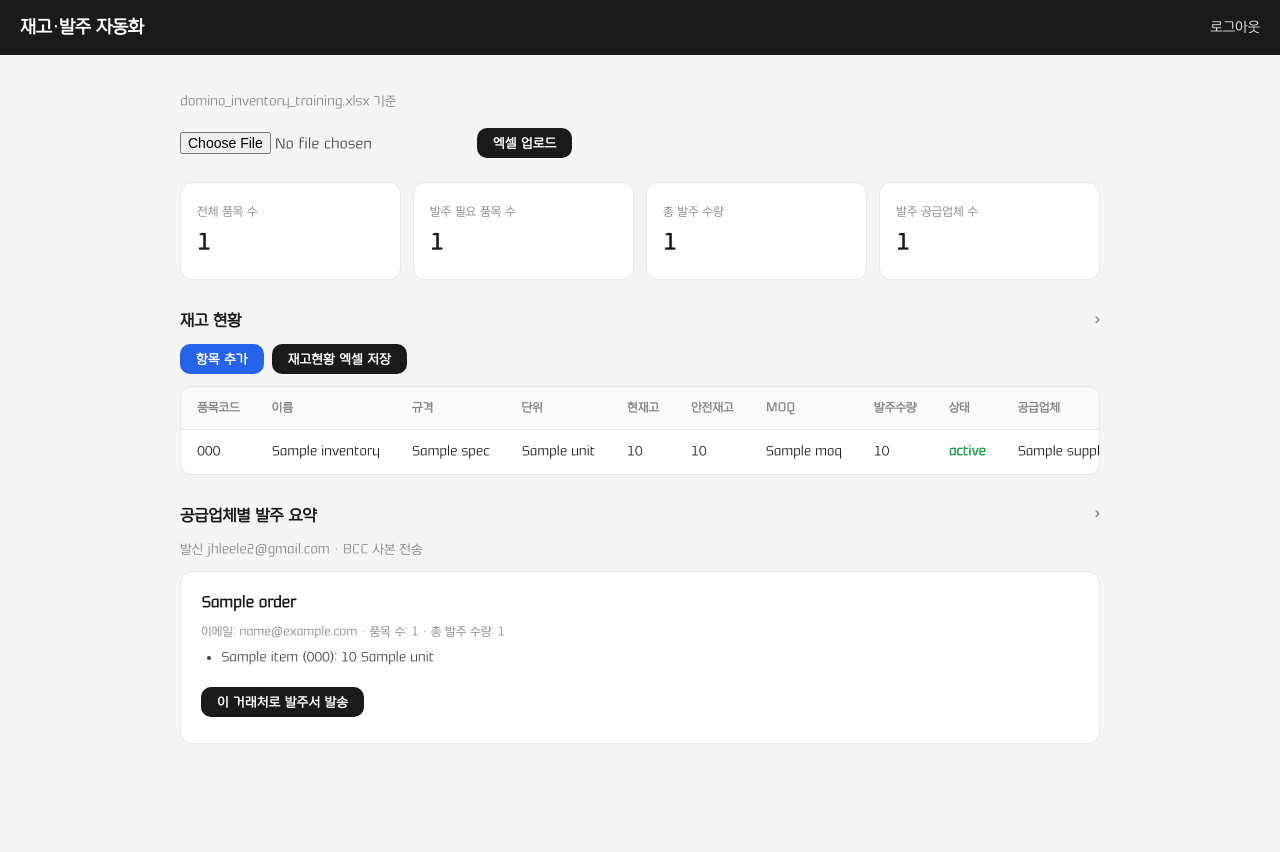
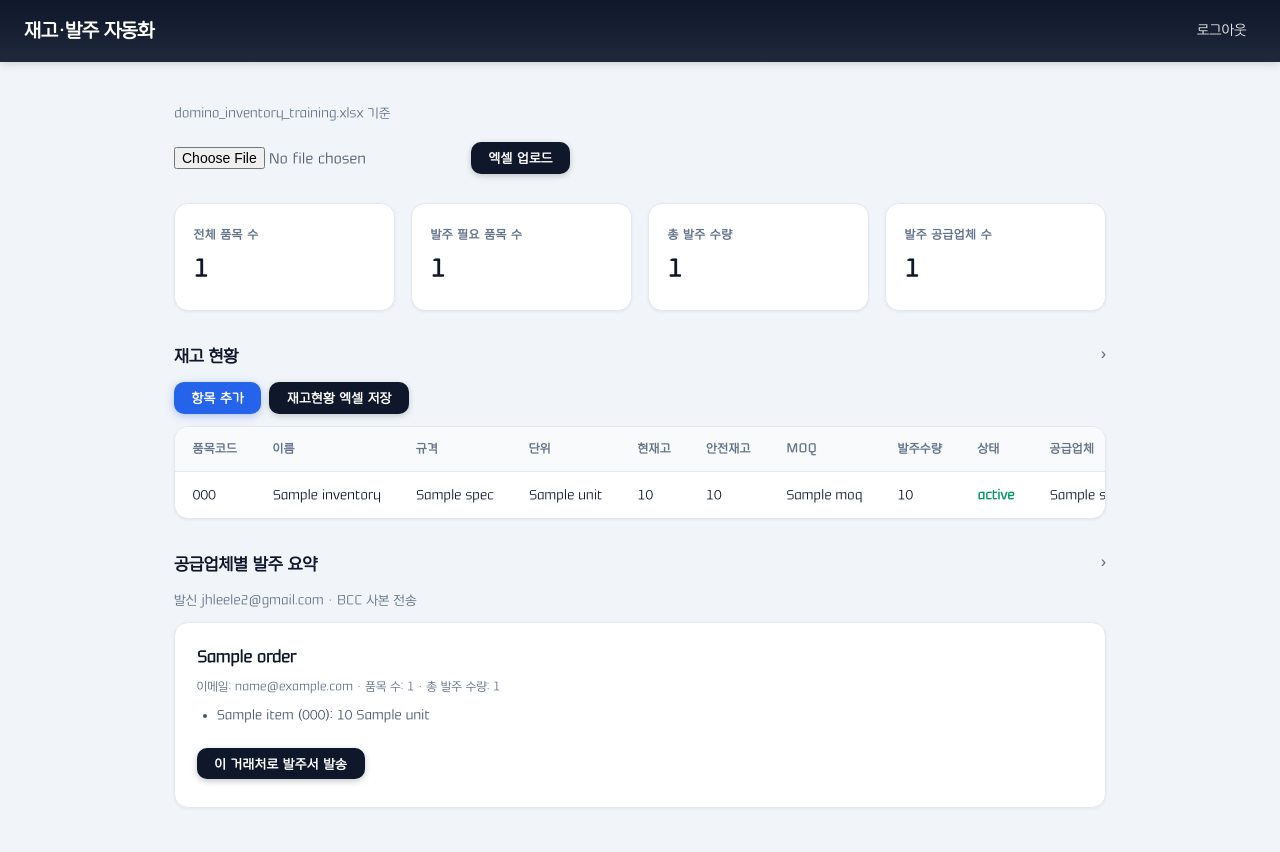
Before and after one commit to jhleele2/20260312, a Flask app: template templates/index.html in a window 1280 px wide. Before the commit the page ends 717 px from the top, so only its background shows below. Run offline with Flask 2, Linux system fonts and the light colour scheme; the visitor is signed in with stand-in values (Sample User, id 1); the template is opened without the code that fills it: most values are stand-ins (such as "Sample title", 1, 10 or a date in 2020).

Commit message:
UI 媛쒖꽑: ?됱긽쨌洹몃┝?먃룻??댄룷쨌媛꾧꺽 ?뺣━, 濡쒓렇??硫붿씤 ?듭씪
Made-with: Cursor

```diff
--- a/templates/index.html
+++ b/templates/index.html
@@ -13,25 +13,32 @@
       font-display: swap;
     }
     :root {
-      --topbar: #1a1a1a;
-      --bg: #f5f5f5;
+      --topbar: #0f172a;
+      --topbar-glow: rgba(59, 130, 246, 0.08);
+      --bg: #f1f5f9;
+      --bg-subtle: #e2e8f0;
       --card: #ffffff;
-      --border: #e8e8e8;
-      --text: #1a1a1a;
-      --text-soft: #444444;
-      --muted: #888888;
+      --card-shadow: 0 1px 3px rgba(0,0,0,0.06);
+      --card-shadow-hover: 0 4px 12px rgba(0,0,0,0.08);
+      --border: #e2e8f0;
+      --text: #0f172a;
+      --text-soft: #475569;
+      --muted: #64748b;
       --link: #2563eb;
       --link-hover: #1d4ed8;
-      --primary: #1a1a1a;
-      --primary-hover: #333333;
+      --primary: #0f172a;
+      --primary-hover: #1e293b;
       --accent: #2563eb;
       --accent-hover: #1d4ed8;
-      --primary-thin: rgba(0, 0, 0, 0.05);
-      --success: #16a34a;
-      --warn: #ea580c;
-      --error: #c62828;
-      --radius: 12px;
-      --radius-sm: 8px;
+      --accent-soft: rgba(37, 99, 235, 0.1);
+      --primary-thin: rgba(15, 23, 42, 0.06);
+      --success: #059669;
+      --success-soft: rgba(5, 150, 105, 0.12);
+      --warn: #d97706;
+      --warn-soft: rgba(217, 119, 6, 0.12);
+      --error: #b91c1c;
+      --radius: 14px;
+      --radius-sm: 10px;
       --radius-btn: 10px;
     }
     * { box-sizing: border-box; }
@@ -41,146 +48,225 @@
       color: var(--text);
       margin: 0;
       padding: 0;
-      line-height: 1.5;
+      line-height: 1.55;
       min-height: 100vh;
       -webkit-font-smoothing: antialiased;
       letter-spacing: -0.01em;
     }
     .topbar {
-      background: var(--topbar);
+      background: linear-gradient(180deg, var(--topbar) 0%, #1e293b 100%);
       color: #fff;
-      padding: 0.875rem 1.25rem;
+      padding: 0.9rem 1.5rem;
+      display: flex;
+      align-items: center;
+      justify-content: space-between;
+      box-shadow: 0 2px 8px rgba(0,0,0,0.15);
+    }
+    .topbar h1 { font-size: 1.2rem; font-weight: 700; margin: 0; letter-spacing: -0.03em; }
+    .topbar a {
+      color: rgba(255,255,255,0.88);
+      text-decoration: none;
+      font-size: 0.875rem;
+      padding: 0.35rem 0.6rem;
+      border-radius: var(--radius-sm);
+      transition: color 0.2s, background 0.2s;
+    }
+    .topbar a:hover { color: #fff; background: rgba(255,255,255,0.1); }
+    .page { padding: 1.75rem 1.5rem; max-width: 980px; margin: 0 auto; }
+    h2 {
+      font-size: 1.05rem;
+      font-weight: 700;
+      margin: 2rem 0 0.85rem;
+      color: var(--text);
+      letter-spacing: -0.02em;
       display: flex;
       align-items: center;
       justify-content: space-between;
     }
-    .topbar h1 { font-size: 1.125rem; font-weight: 700; margin: 0; letter-spacing: -0.02em; }
-    .topbar a { color: rgba(255,255,255,0.9); text-decoration: none; font-size: 0.875rem; }
-    .topbar a:hover { color: #fff; }
-    .page { padding: 1.5rem 1.25rem; max-width: 960px; margin: 0 auto; }
-    h2 {
-      font-size: 1rem; font-weight: 600; margin: 1.75rem 0 0.75rem; color: var(--text);
-      letter-spacing: -0.02em; display: flex; align-items: center; justify-content: space-between;
-    }
-    h2 .arrow { color: var(--muted); font-size: 0.875rem; }
-    .path-hint { font-size: 0.8125rem; color: var(--muted); margin-bottom: 1rem; }
+    h2 .arrow { color: var(--muted); font-size: 0.875rem; font-weight: 500; }
+    .path-hint { font-size: 0.8125rem; color: var(--muted); margin-bottom: 1.1rem; }
     .path-hint a { color: var(--link); text-decoration: none; }
     .path-hint a:hover { text-decoration: underline; }
-    .upload-bar { margin-bottom: 1.5rem; }
-    .upload-bar form { display: flex; gap: 0.5rem; align-items: center; flex-wrap: wrap; }
-    .upload-bar input[type="file"] { font-size: 0.875rem; color: var(--text-soft); font-family: inherit; }
+    .upload-bar { margin-bottom: 1.75rem; }
+    .upload-bar form { display: flex; gap: 0.6rem; align-items: center; flex-wrap: wrap; }
+    .upload-bar input[type="file"] {
+      font-size: 0.875rem;
+      color: var(--text-soft);
+      font-family: inherit;
+      padding: 0.4rem 0;
+    }
     .btn {
-      padding: 0.5rem 1rem;
+      padding: 0.55rem 1.1rem;
       font-size: 0.8125rem;
       font-weight: 600;
       border-radius: var(--radius-btn);
       cursor: pointer;
-      transition: background 0.2s, border-color 0.2s;
+      transition: background 0.2s, border-color 0.2s, box-shadow 0.2s, transform 0.1s;
       font-family: inherit;
-      letter-spacing: 0.01em;
+      letter-spacing: 0.02em;
     }
     .btn-outline { background: #fff; color: var(--text); border: 1px solid var(--border); }
-    .btn-outline:hover { background: #f8f8f8; border-color: #ccc; }
-    .upload-bar .btn { background: var(--topbar); color: #fff; border: none; }
-    .upload-bar .btn:hover { background: #333; }
+    .btn-outline:hover { background: #f8fafc; border-color: #cbd5e1; }
+    .upload-bar .btn {
+      background: var(--topbar);
+      color: #fff;
+      border: none;
+      box-shadow: 0 2px 6px rgba(0,0,0,0.2);
+    }
+    .upload-bar .btn:hover { background: #1e293b; box-shadow: 0 3px 8px rgba(0,0,0,0.25); }
     .btn:active { transform: scale(0.98); }
     .btn-send {
       background: var(--primary);
       color: #fff;
       border: none;
       margin-top: 0.75rem;
-      padding: 0.5rem 1rem;
+      padding: 0.55rem 1.1rem;
       font-size: 0.8125rem;
       border-radius: var(--radius-btn);
+      box-shadow: 0 2px 6px rgba(15,23,42,0.25);
     }
-    .btn-send:hover { background: var(--primary-hover); }
+    .btn-send:hover { background: var(--primary-hover); box-shadow: 0 3px 10px rgba(15,23,42,0.3); }
     .btn-accent { background: var(--accent); color: #fff; border: none; }
     .btn-accent:hover { background: var(--accent-hover); }
-    .error { color: var(--error); font-size: 0.875rem; margin: 0.5rem 0; font-weight: 500; }
+    .error {
+      color: var(--error);
+      font-size: 0.875rem;
+      margin: 0.5rem 0;
+      font-weight: 600;
+      padding: 0.6rem 1rem;
+      background: rgba(185, 28, 28, 0.08);
+      border-radius: var(--radius-sm);
+      border-left: 3px solid var(--error);
+    }
     .summary {
       display: grid;
       grid-template-columns: repeat(4, 1fr);
-      gap: 0.75rem;
-      margin-bottom: 1.5rem;
+      gap: 1rem;
+      margin-bottom: 1.75rem;
     }
     @media (max-width: 640px) { .summary { grid-template-columns: repeat(2, 1fr); } }
     .summary .card {
       background: var(--card);
       border-radius: var(--radius);
-      padding: 1.25rem 1rem;
+      padding: 1.35rem 1.15rem;
       border: 1px solid var(--border);
+      box-shadow: var(--card-shadow);
+      transition: box-shadow 0.2s, transform 0.2s;
     }
-    .summary .card .label { font-size: 0.75rem; color: var(--muted); margin-bottom: 0.35rem; }
-    .summary .card .value { font-size: 1.375rem; font-weight: 700; color: var(--text); letter-spacing: -0.03em; }
+    .summary .card:hover { box-shadow: var(--card-shadow-hover); transform: translateY(-1px); }
+    .summary .card .label { font-size: 0.75rem; color: var(--muted); margin-bottom: 0.4rem; font-weight: 600; text-transform: uppercase; letter-spacing: 0.04em; }
+    .summary .card .value { font-size: 1.5rem; font-weight: 800; color: var(--text); letter-spacing: -0.04em; }
     .chart-section {
       display: grid;
       grid-template-columns: 1fr 1fr;
-      gap: 1rem;
-      margin-bottom: 1.5rem;
+      gap: 1.25rem;
+      margin-bottom: 1.75rem;
     }
     @media (max-width: 640px) { .chart-section { grid-template-columns: 1fr; } }
     .chart-box {
       background: var(--card);
       border-radius: var(--radius);
-      padding: 1rem 1.25rem;
+      padding: 1.25rem 1.35rem;
       border: 1px solid var(--border);
+      box-shadow: var(--card-shadow);
     }
-    .chart-box h3 { font-size: 0.8125rem; font-weight: 600; margin: 0 0 0.75rem; color: var(--muted); }
-    .chart-row { margin-bottom: 0.5rem; }
+    .chart-box h3 { font-size: 0.8125rem; font-weight: 700; margin: 0 0 0.9rem; color: var(--muted); letter-spacing: 0.02em; }
+    .chart-row { margin-bottom: 0.65rem; }
     .chart-row:last-child { margin-bottom: 0; }
-    .chart-row .flex { display: flex; justify-content: space-between; align-items: center; margin-bottom: 0.25rem; font-size: 0.8125rem; }
-    .chart-bar-wrap { height: 8px; background: var(--border); border-radius: 4px; overflow: hidden; }
-    .chart-bar { height: 100%; border-radius: 4px; min-width: 2px; transition: width 0.3s ease; }
-    .chart-bar.ok { background: var(--success); }
-    .chart-bar.warn { background: var(--warn); }
-    .chart-bar.supplier { background: var(--accent); }
+    .chart-row .flex { display: flex; justify-content: space-between; align-items: center; margin-bottom: 0.3rem; font-size: 0.8125rem; }
+    .chart-bar-wrap { height: 10px; background: var(--bg-subtle); border-radius: 6px; overflow: hidden; }
+    .chart-bar { height: 100%; border-radius: 6px; min-width: 3px; transition: width 0.4s ease; }
+    .chart-bar.ok { background: linear-gradient(90deg, var(--success), #10b981); }
+    .chart-bar.warn { background: linear-gradient(90deg, var(--warn), #f59e0b); }
+    .chart-bar.supplier { background: linear-gradient(90deg, var(--accent), #3b82f6); }
     .table-wrap {
       background: var(--card);
       border-radius: var(--radius);
       overflow: hidden;
-      margin-bottom: 1.5rem;
+      margin-bottom: 1.75rem;
       border: 1px solid var(--border);
+      box-shadow: var(--card-shadow);
     }
     .table-wrap > div { overflow-x: auto; -webkit-overflow-scrolling: touch; }
     table { width: 100%; border-collapse: collapse; font-size: 0.8125rem; table-layout: auto; }
-    th, td { padding: 0.75rem 1rem; text-align: left; border-bottom: 1px solid var(--border); white-space: nowrap; }
-    th { background: #fafafa; color: var(--muted); font-weight: 600; font-size: 0.75rem; }
+    th, td { padding: 0.8rem 1.1rem; text-align: left; border-bottom: 1px solid var(--border); white-space: nowrap; }
+    th { background: #f8fafc; color: var(--muted); font-weight: 700; font-size: 0.75rem; letter-spacing: 0.03em; text-transform: uppercase; }
     tr:last-child td { border-bottom: none; }
-    tr:hover td { background: #fafafa; }
-    .status-ok { color: var(--success); font-weight: 600; }
-    .status-warn { color: var(--warn); font-weight: 600; }
-    .orders-section { margin-top: 1.75rem; }
+    tr:hover td { background: #f8fafc; }
+    .status-ok { color: var(--success); font-weight: 700; }
+    .status-warn { color: var(--warn); font-weight: 700; }
+    .orders-section { margin-top: 2rem; }
     .order-block {
       background: var(--card);
       border-radius: var(--radius);
-      padding: 1.25rem 1.25rem;
-      margin-bottom: 0.75rem;
+      padding: 1.35rem 1.35rem;
+      margin-bottom: 1rem;
       border: 1px solid var(--border);
+      box-shadow: var(--card-shadow);
+      transition: box-shadow 0.2s;
     }
-    .order-block h3 { margin: 0 0 0.5rem; font-size: 0.9375rem; font-weight: 700; color: var(--text); }
-    .order-block .meta { font-size: 0.75rem; color: var(--muted); margin-bottom: 0.5rem; line-height: 1.45; }
-    .order-block ul { margin: 0 0 0.5rem; padding-left: 1.25rem; color: var(--text-soft); font-size: 0.8125rem; }
+    .order-block:hover { box-shadow: var(--card-shadow-hover); }
+    .order-block h3 { margin: 0 0 0.5rem; font-size: 1rem; font-weight: 700; color: var(--text); letter-spacing: -0.02em; }
+    .order-block .meta { font-size: 0.75rem; color: var(--muted); margin-bottom: 0.6rem; line-height: 1.5; }
+    .order-block ul { margin: 0 0 0.6rem; padding-left: 1.25rem; color: var(--text-soft); font-size: 0.8125rem; line-height: 1.6; }
     td.editable-qty { cursor: pointer; min-width: 3.5rem; }
     td.editable-qty:hover { background: var(--primary-thin) !important; }
     td.editable-qty input {
-      width: 100%; max-width: 4rem; padding: 0.35rem 0.5rem; font-size: inherit;
-      background: #fff; border: 1px solid var(--accent); color: var(--text);
-      border-radius: var(--radius-sm); font-family: inherit; font-weight: 500;
+      width: 100%;
+      max-width: 4rem;
+      padding: 0.4rem 0.5rem;
+      font-size: inherit;
+      background: #fff;
+      border: 2px solid var(--accent);
+      color: var(--text);
+      border-radius: var(--radius-sm);
+      font-family: inherit;
+      font-weight: 600;
     }
-    .send-result-one { font-size: 0.75rem; color: var(--muted); margin-top: 0.25rem; }
-    .btn-add-item { background: var(--accent); color: #fff; border: none; }
-    .btn-add-item:hover { background: var(--accent-hover); }
-    .btn-export-excel { background: var(--primary); color: #fff; border: none; }
-    .btn-export-excel:hover { background: var(--primary-hover); }
-    .modal { position: fixed; left: 0; top: 0; right: 0; bottom: 0; background: rgba(0,0,0,0.4); z-index: 1000; display: flex; align-items: center; justify-content: center; padding: 1rem; }
-    .modal-content { background: var(--card); border-radius: var(--radius); padding: 1.5rem; max-width: 440px; width: 100%; border: 1px solid var(--border); }
-    .modal-content h3 { font-size: 1rem; margin-bottom: 1rem; font-weight: 700; }
-    .form-grid { display: grid; grid-template-columns: 110px 1fr; gap: 0.5rem 1rem; align-items: center; margin-bottom: 1rem; font-size: 0.8125rem; }
-    .form-grid label { color: var(--text-soft); font-weight: 500; }
-    .form-grid input { padding: 0.5rem 0.6rem; border: 1px solid var(--border); border-radius: var(--radius-sm); font-family: inherit; }
-    .modal-actions { display: flex; gap: 0.5rem; justify-content: flex-end; margin-top: 1rem; }
-    .btn-modal-cancel { background: #fff; color: var(--text); border: 1px solid var(--border); border-radius: var(--radius-btn); }
-    .btn-modal-cancel:hover { background: #f5f5f5; }
+    .send-result-one { font-size: 0.75rem; color: var(--muted); margin-top: 0.35rem; }
+    .btn-add-item { background: var(--accent); color: #fff; border: none; box-shadow: 0 2px 8px rgba(37,99,235,0.35); }
+    .btn-add-item:hover { background: var(--accent-hover); box-shadow: 0 3px 12px rgba(37,99,235,0.4); }
+    .btn-export-excel { background: var(--primary); color: #fff; border: none; box-shadow: 0 2px 6px rgba(15,23,42,0.2); }
+    .btn-export-excel:hover { background: var(--primary-hover); box-shadow: 0 3px 10px rgba(15,23,42,0.25); }
+    .modal {
+      position: fixed;
+      left: 0; top: 0; right: 0; bottom: 0;
+      background: rgba(15, 23, 42, 0.5);
+      backdrop-filter: blur(4px);
+      z-index: 1000;
+      display: flex;
+      align-items: center;
+      justify-content: center;
+      padding: 1.5rem;
+    }
+    .modal-content {
+      background: var(--card);
+      border-radius: var(--radius);
+      padding: 1.75rem;
+      max-width: 460px;
+      width: 100%;
+      border: 1px solid var(--border);
+      box-shadow: 0 20px 40px rgba(0,0,0,0.15);
+    }
+    .modal-content h3 { font-size: 1.1rem; margin-bottom: 1.1rem; font-weight: 700; color: var(--text); }
+    .form-grid { display: grid; grid-template-columns: 120px 1fr; gap: 0.6rem 1.1rem; align-items: center; margin-bottom: 1.1rem; font-size: 0.8125rem; }
+    .form-grid label { color: var(--text-soft); font-weight: 600; }
+    .form-grid input {
+      padding: 0.55rem 0.75rem;
+      border: 1px solid var(--border);
+      border-radius: var(--radius-sm);
+      font-family: inherit;
+      transition: border-color 0.2s;
+    }
+    .form-grid input:focus { outline: none; border-color: var(--accent); box-shadow: 0 0 0 3px var(--accent-soft); }
+    .modal-actions { display: flex; gap: 0.6rem; justify-content: flex-end; margin-top: 1.25rem; }
+    .btn-modal-cancel {
+      background: #fff;
+      color: var(--text);
+      border: 1px solid var(--border);
+      border-radius: var(--radius-btn);
+    }
+    .btn-modal-cancel:hover { background: #f1f5f9; border-color: #cbd5e1; }
     .modal-actions .btn-primary { background: var(--accent); color: #fff; border: none; border-radius: var(--radius-btn); }
     .modal-actions .btn-primary:hover { background: var(--accent-hover); }
   </style>
```
Also changed, not shown: templates/login.html (+57 -27 lines).
